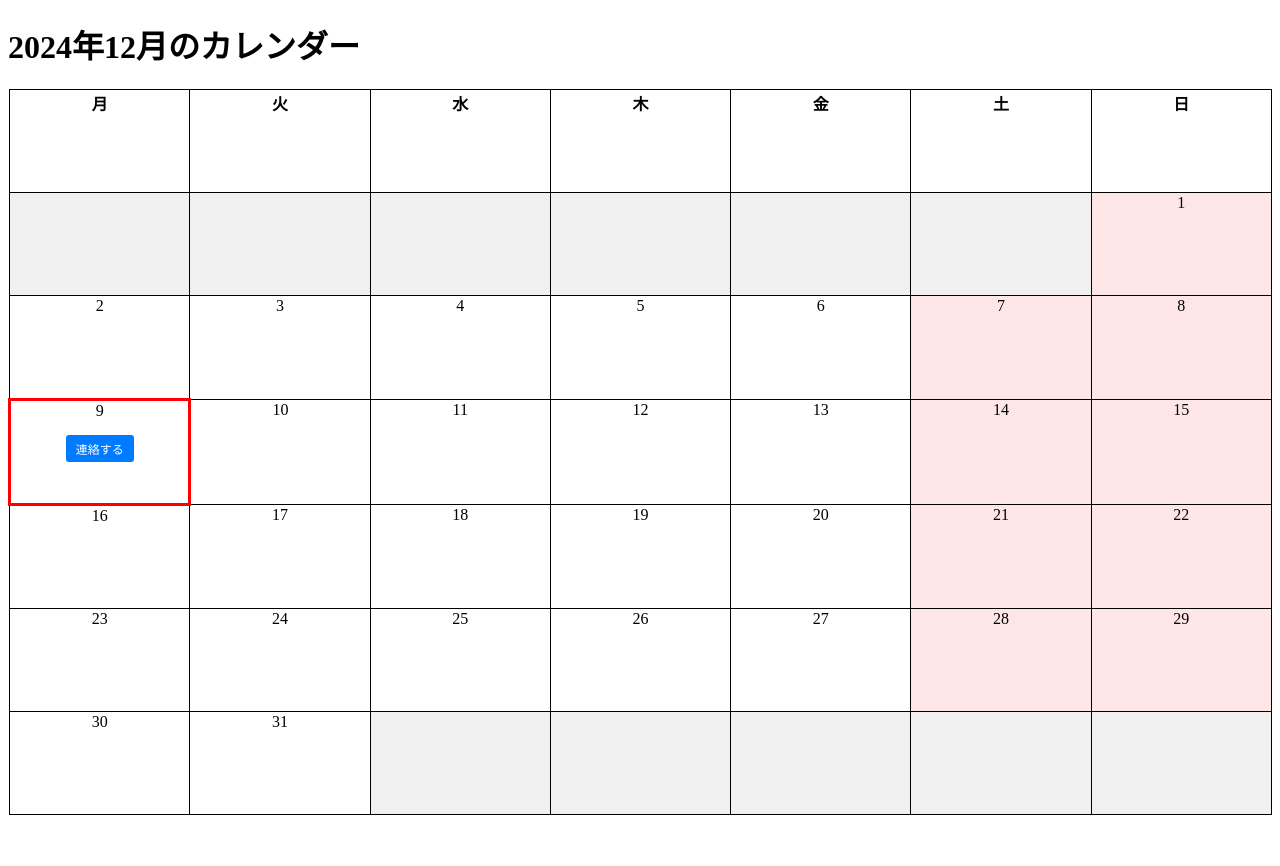
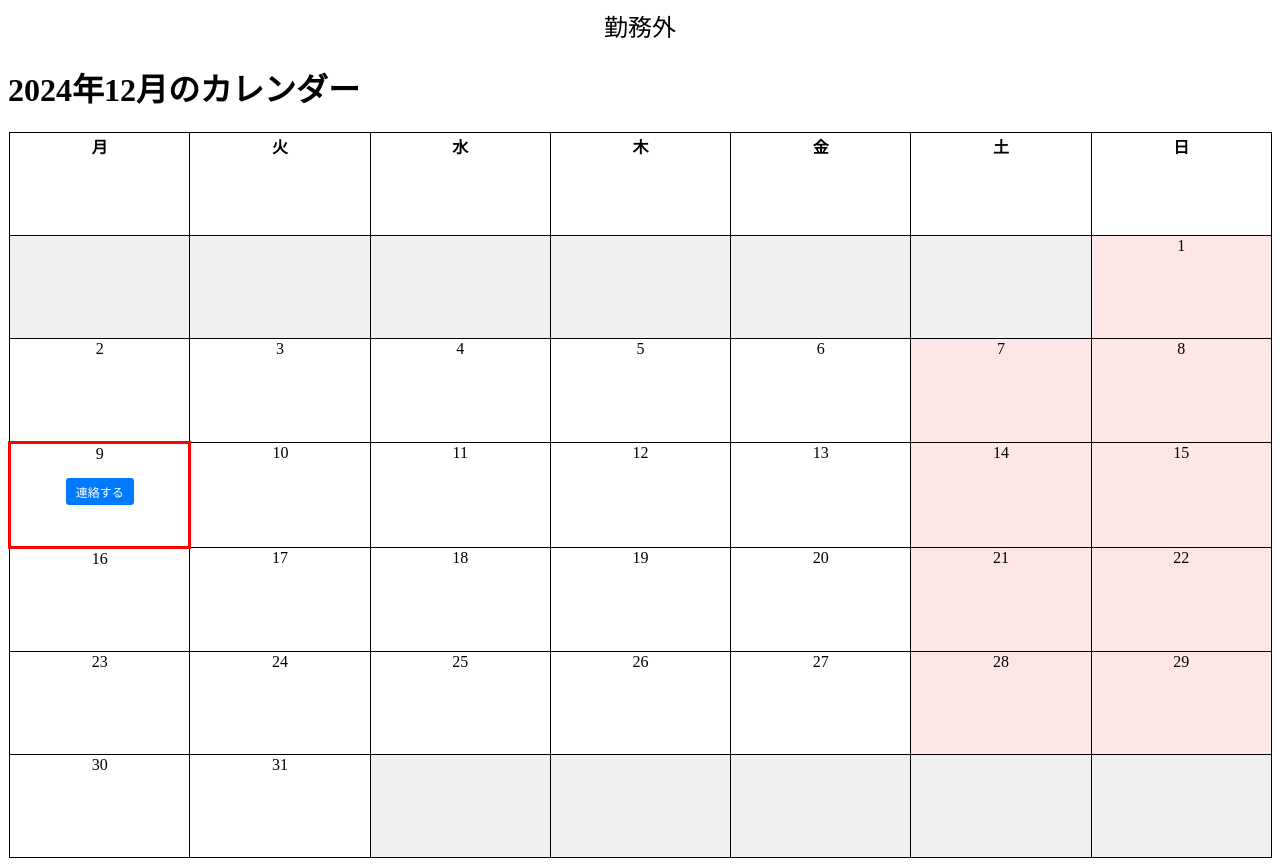
Before and after one commit to honjobunseki/flask-attendance-app, a Flask app: page / in a window 1280 px wide. Before the commit the page ends 815 px from the top, so only its background shows below. Run offline with Flask 3, Linux system fonts and the light colour scheme.

Commit message:
Update calendar.html

```diff
--- a/templates/calendar.html
+++ b/templates/calendar.html
@@ -22,7 +22,7 @@
         }
         .today .day-number {
             display: block;
-            margin-bottom: 10px; /* 日付の下にスペースを作成 */
+            margin-bottom: 10px;
         }
         .empty {
             background-color: #f0f0f0;
@@ -43,9 +43,19 @@
             cursor: pointer;
             font-size: 12px;
         }
+        .status {
+            font-size: 24px; /* 大きい文字で表示 */
+            text-align: center;
+            margin-bottom: 20px;
+        }
     </style>
 </head>
 <body>
+    <!-- ステータス表示 -->
+    <div class="status">
+        {{ status }}
+    </div>
+
     <h1>{{ year }}年{{ month }}月のカレンダー</h1>
     <table>
         <thead>
```
